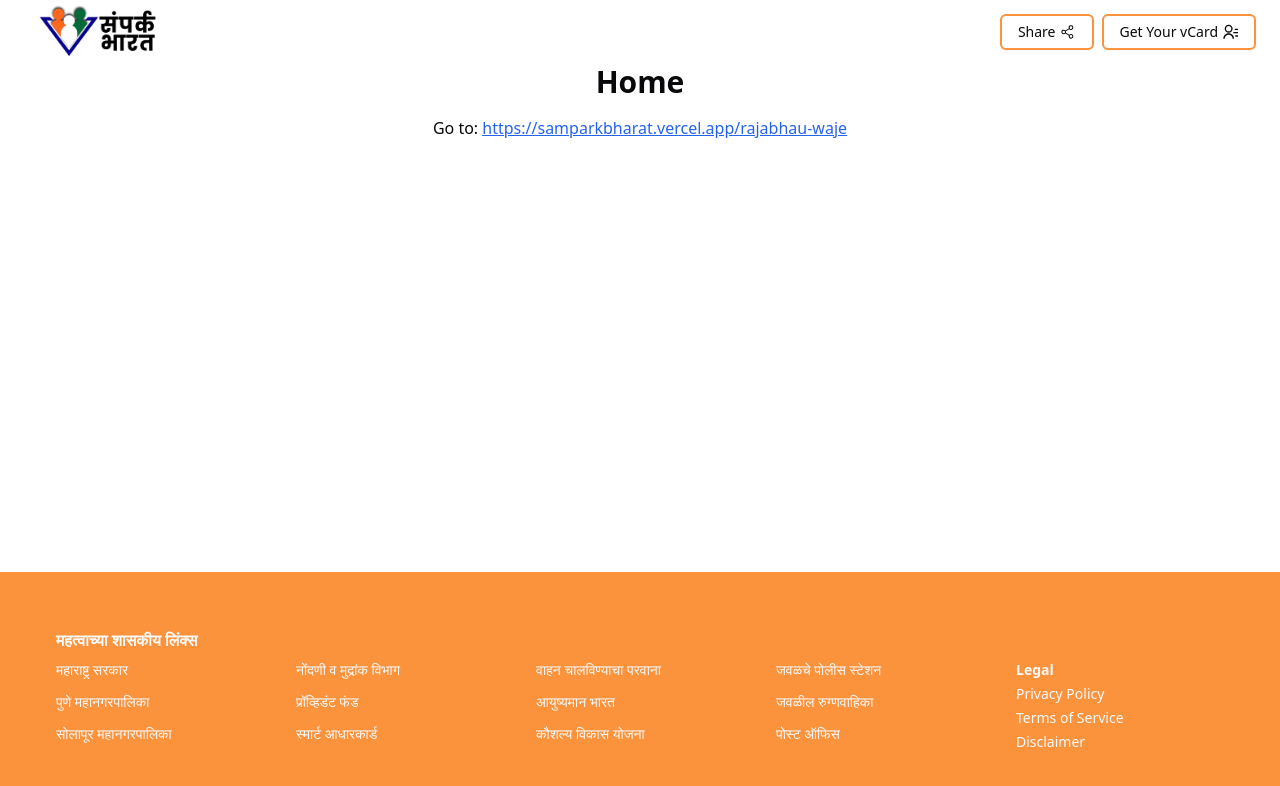
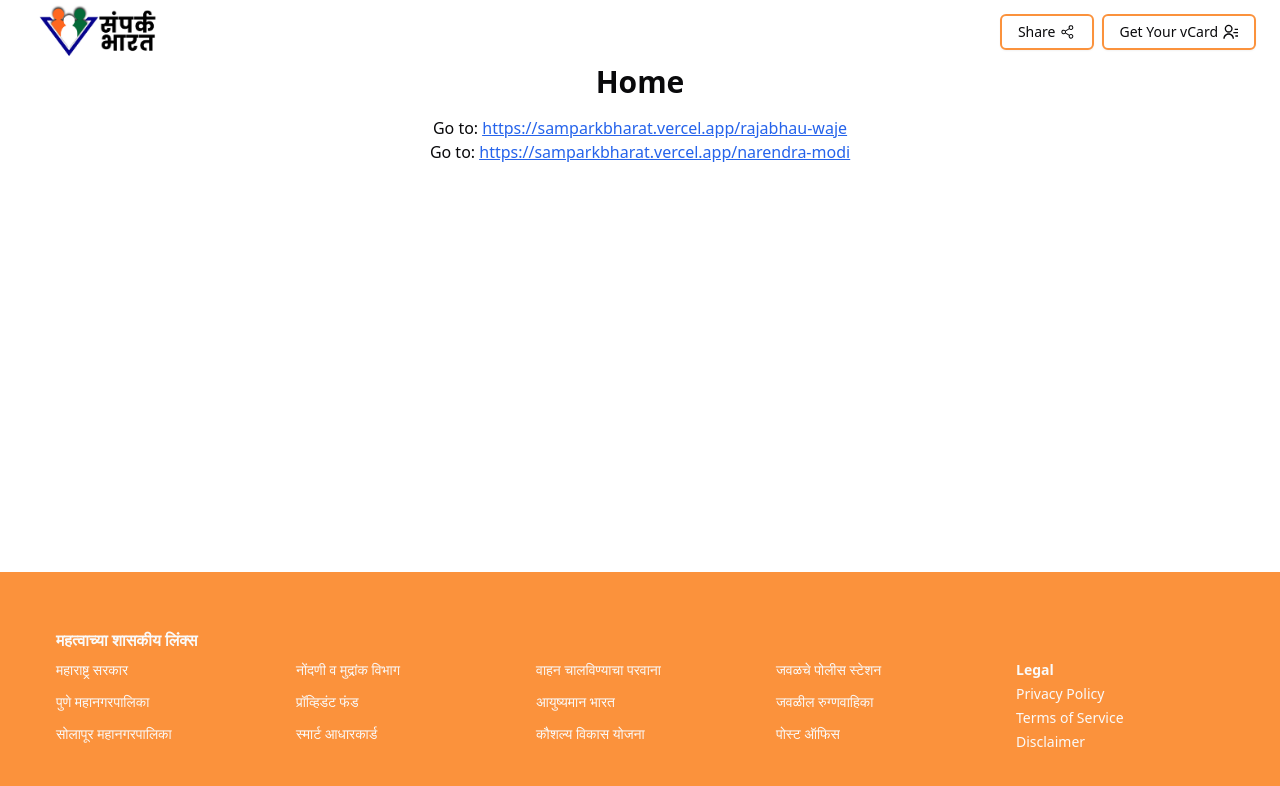
Before and after one commit to Pruthviraj-chaudhari/Sampark-Bharat, a React (Vite) app: page / in a window 1280 px wide. Shown: the top 786 px of the page. Built offline with nearby package versions, Linux system fonts and the light colour scheme.

Commit message:
Add new link

```diff
--- a/src/pages/home.tsx
+++ b/src/pages/home.tsx
@@ -9,6 +9,7 @@ const Home = () => {
                 <div className="text-center"> {/* Center content horizontally */}
                     <h1 className="text-3xl font-bold mb-4">Home</h1> {/* Adjust font size and margin as needed */}
                     <h2>Go to: <span className="text-blue-600 underline"><a href="/rajabhau-waje">https://samparkbharat.vercel.app/rajabhau-waje</a></span></h2>
+                    <h2>Go to: <span className="text-blue-600 underline"><a href="/narendra-modi">https://samparkbharat.vercel.app/narendra-modi</a></span></h2>
                 </div>
             </main>
             <Footer />
```
